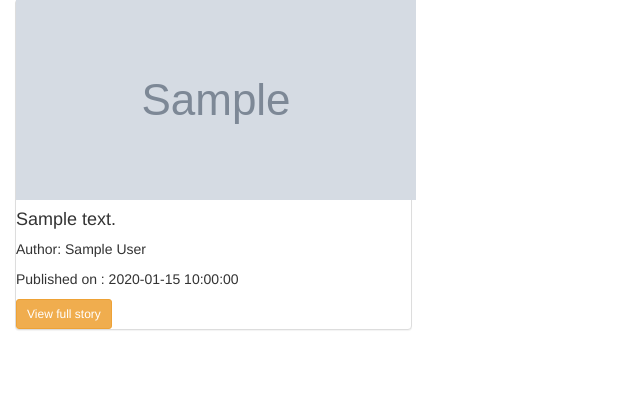
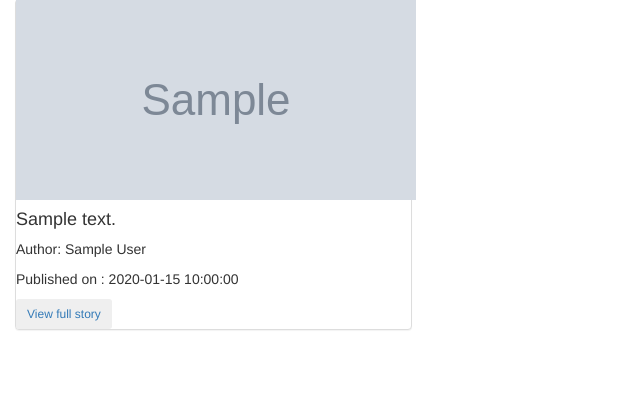
Before and after one commit to MutumaMutuma/NewsHighlight, a Flask app: template app/templates/articles.html in a window 1280 px wide. Shown: the part 123-542 px from the top of the page, without its empty margins (0-640 px from the left). Run offline with Flask 2, Linux system fonts and the light colour scheme; the template is opened without the code that fills it: most values are stand-ins (such as "Sample title", 1, 10 or a date in 2020); grey boxes marked "Sample" are stand-in pictures; some libraries are stand-ins or nearby versions.

Commit message:
added class cos

```diff
--- a/app/templates/articles.html
+++ b/app/templates/articles.html
@@ -13,7 +13,7 @@
                 <h4> {{article.description}} </h4>
                 <p> Author: {{article.author}} </p>
                 <p> Published on : {{article.publishedAt}} </p>
-                <a href="{{ article.url}}"> <button class="btn btn-warning btn-sm" >View full story</button> </a>
+                <a href="{{ article.url}}"> <button class="btn btn-outline-warning btn-sm" >View full story</button> </a>
 
             </div>
         </div>
--- a/app/templates/base.html
+++ b/app/templates/base.html
@@ -15,7 +15,7 @@
     {% block navbar %}
         {% include 'navbar.html' %}
     {% endblock %}
-        <!-- Content block -->
+
 
         {% block content %}
 
--- a/app/templates/navbar.html
+++ b/app/templates/navbar.html
@@ -2,7 +2,7 @@
   <a class="navbar-brand" href="#"> <img src="https://www.hibelia.com/sites/default/files/news.jpg" height="40px"> </a>
 
   <div class="collapse navbar-collapse" id="navbarSupportedContent">
-    <ul class="navbar-nav mr-auto">
+    <ul class="navbar-nav">
       <button class="btn btn-light"><h7 class="nav-item"><a class="nav-link" href="#">Home</a></h7></button>
       <button class="btn btn-light"><h7 class="nav-item"><a class="nav-link" href="#">Articles</a></h7></button>
     </ul>
```
